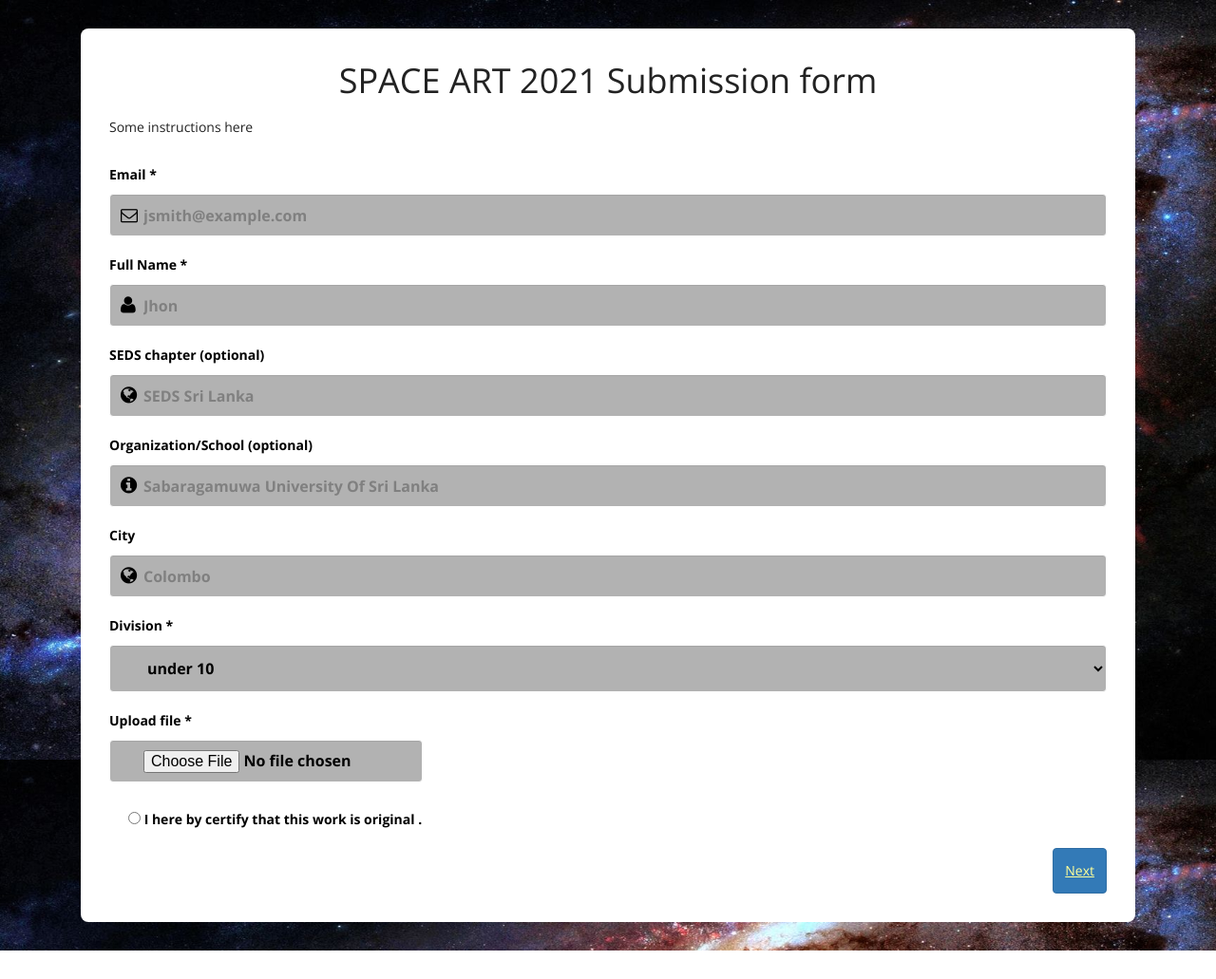
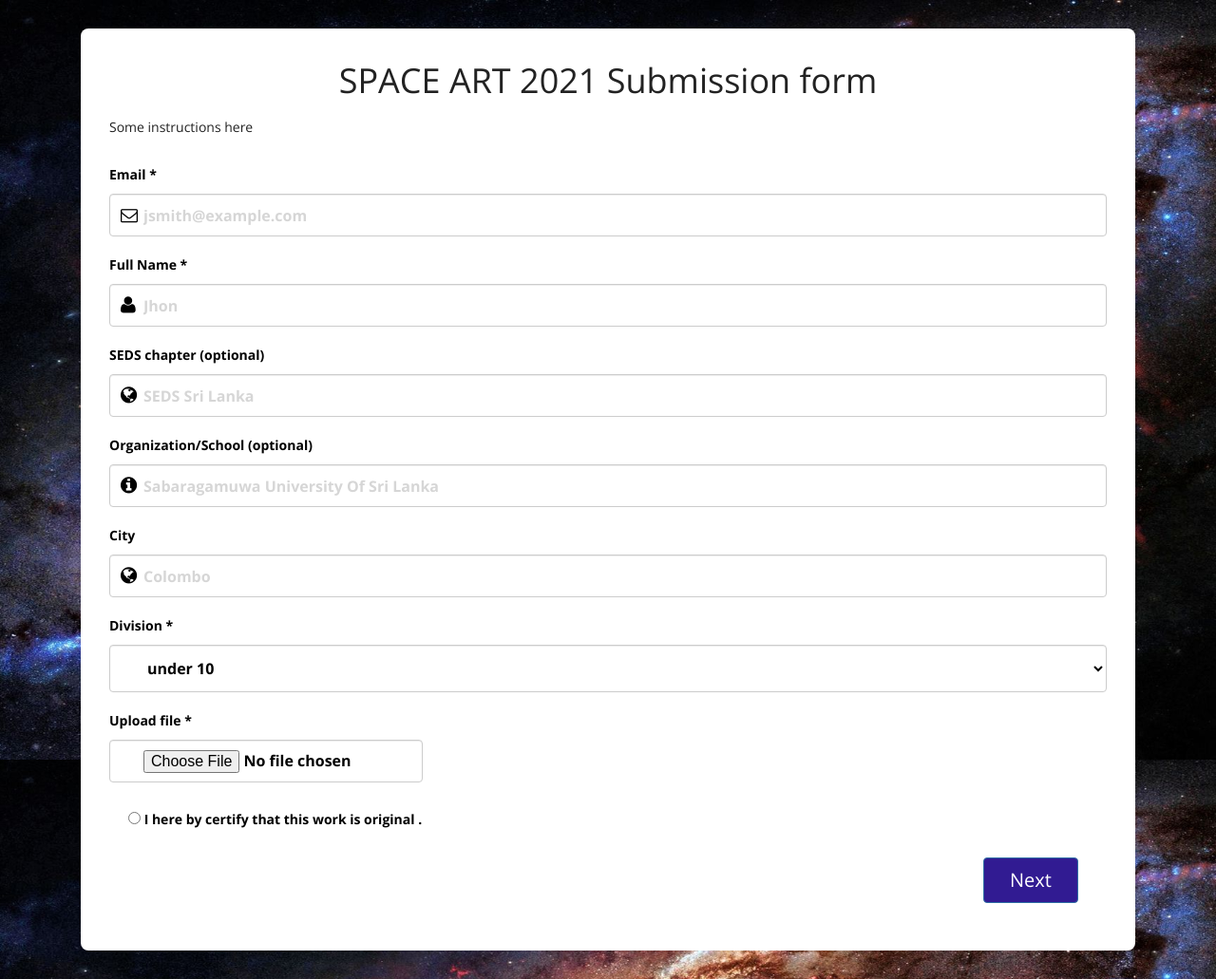
Before and after one commit to ThiwankaShan/SEDS-Space-Art-2021, a PHP site: page /public/form.html in a window 1280 px wide. Shown: the whole page at 95% size. Before the commit the page ends 1001 px from the top, so only its background shows below. Run offline with PHP 8.4, Linux system fonts and the light colour scheme; some libraries are stand-ins or nearby versions.

Commit message:
modified form ui

```diff
--- a/public/css/form.css
+++ b/public/css/form.css
@@ -102,10 +102,13 @@ h2 {
 }
 .templatemo-contact-form-1 h1, .templatemo-contact-form-1 p { color: #222; }
 .templatemo-contact-form-1 a {
-	color: #FF9;
-	text-decoration: underline;
+	background: #311b92;
+	font-size: 2rem;
+	width: 100px;
+	margin-right:30px;
+	margin-top: 10px;
 }
-.templatemo-contact-form-1 a:hover { color: rgb(255,255,255); }
+.templatemo-contact-form-1 a:hover { color: #311b92; background: transparent; }
 .templatemo-contact-form-1 label { font-weight: 800;}
 .templatemo-contact-form-1 .form-control {
 	font-size: 16px;
@@ -114,8 +117,7 @@ h2 {
 .templatemo-contact-form-1 input.form-control {	height: 45px; }
 .templatemo-contact-form-1 .fa { font-size: 20px; }
 .templatemo-contact-form-1 .form-control {
-	background-color: rgba(0, 0, 0, 0.3);
-	border: 1px solid rgba(255,255, 255);
+	background-color: rgba(255, 255, 255);
 	color: rgba(0, 0, 0);
 	font-weight: 800;
 }
@@ -146,19 +148,18 @@ h2 {
 }
 
 .form-group.required .form-label:after {
-    content:"*";
     color:red;
   }
 
   .form-control::placeholder { /* Chrome, Firefox, Opera, Safari 10.1+ */
-	color: grey;
+	color: rgb(214, 214, 214);
 	opacity: 1; /* Firefox */
   }
 
   .form-control:-ms-input-placeholder { /* Internet Explorer 10-11 */
-	color: grey;
+	color:(214, 214, 214);
   }
 
   .form-control::-ms-input-placeholder { /* Microsoft Edge */
-	color: grey;
+	color:(214, 214, 214);
   }
--- a/public/form.html
+++ b/public/form.html
@@ -41,7 +41,8 @@
                         <label for="email" class="control-label">Email *</label>
                         <div class="templatemo-input-icon-container">
                             <i class="fa fa-envelope-o"></i>
-                            <input type="email" class="form-control" id="email" data-pristine-maxlength="50" placeholder="jsmith@example.com" required />
+                            <input type="email" class="form-control" id="email" data-pristine-maxlength="50"
+                                placeholder="jsmith@example.com" required />
                         </div>
                     </div>
                 </div>
@@ -52,7 +53,7 @@
                         <div class="templatemo-input-icon-container">
                             <i class="fa fa-user"></i>
                             <input type="text" class="form-control" id="fullName" placeholder="Jhon"
-                    data-pristine-maxlength="50" required>
+                                data-pristine-maxlength="50" required>
                         </div>
                     </div>
                 </div>
@@ -64,7 +65,8 @@
                         <label for="website" class="control-label">SEDS chapter (optional)</label>
                         <div class="templatemo-input-icon-container">
                             <i class="fa fa-globe"></i>
-                            <input type="text" class="form-control" id="chapter" data-pristine-maxlength="50" value="" placeholder="SEDS Sri Lanka">
+                            <input type="text" class="form-control" id="chapter" data-pristine-maxlength="50" value=""
+                                placeholder="SEDS Sri Lanka">
                         </div>
                     </div>
                 </div>
@@ -74,7 +76,8 @@
                         <label for="subject" class="control-label">Organization/School (optional)</label>
                         <div class="templatemo-input-icon-container">
                             <i class="fa fa-info-circle"></i>
-                            <input type="text" class="form-control" id="workplace" data-pristine-maxlength="50" value="" placeholder="Sabaragamuwa University Of Sri Lanka">
+                            <input type="text" class="form-control" id="workplace" data-pristine-maxlength="50" value=""
+                                placeholder="Sabaragamuwa University Of Sri Lanka">
                         </div>
                     </div>
                 </div>
@@ -84,7 +87,8 @@
                         <label for="subject" class="control-label">City</label>
                         <div class="templatemo-input-icon-container">
                             <i class="fa fa-globe"></i>
-                            <input type="text" class="form-control" id="inputCity" data-pristine-maxlength="50" placeholder="Colombo" required>
+                            <input type="text" class="form-control" id="city" data-pristine-maxlength="50"
+                                placeholder="Colombo" required>
                         </div>
                     </div>
                 </div>
@@ -92,7 +96,7 @@
                 <div class="form-group required">
                     <div class="col-md-12">
                         <label for="message" class="control-label">Division *</label>
-                        <div class="templatemo-input-icon-container" >
+                        <div class="templatemo-input-icon-container">
                             <select class="form-control" id="division" style="min-height: 50px;" required>
                                 <option value="1">under 10</option>
                                 <option value="2">Age 11-18</option>
@@ -104,7 +108,7 @@
 
                 <div class="form-group required">
                     <div class="col-md-4">
-                        <div class="templatemo-input-icon-container">
+                        <div class="templatemo-input-icon-container required">
                             <label for="subject" class="control-label">Upload file *</label>
                             <input class="form-control" type="file" id="file" required>
                         </div>
@@ -121,21 +125,28 @@
                     <div class="col-md-12">
                         <div class="checkbox">
                             <label>
-                                <input class="form-check-input" type="radio" id="agreementCheck"> I here by certify that this work is original .
+                                <input class="form-check-input" type="radio" id="agreementCheck"> I here by certify that
+                                this work is original .
                             </label>
                         </div>
                     </div>
                 </div>
                 <div class="form-group">
                     <div class="col-md-12">
-                        <a class="btn btn-primary pull-right" id="next">Next</a>
-                        <div hidden id="buttons">
+                        <div id="nextDiv">
+                            <a class="btn btn-primary pull-right" id="next">Next</a>
+                        </div>
+
+                        <div hidden id="submitDiv">
+                            <h2 class="text-center">Image preview below</h2>
                             <a class="btn btn-primary pull-right" id="edit">Edit</a>
                             <a class="btn btn-primary pull-right" id="submit">Submit</a>
                         </div>
 
                     </div>
                 </div>
+                <div class="image-area mt-4"><img id="preview" src=""
+                    class="img-responsive rounded shadow-sm mx-auto" ></div>
             </form>
         </div>
     </div>
```
Also changed, not shown: public/css/style.css (+29 -2 lines), public/index.html (+12 -12 lines), public/images/seds-sabra-logo.jpeg (added), public/images/seds-spaceart-logo.jpg (added), public/images/seds-srilanka-logo.png (added), public/js/app.js.
